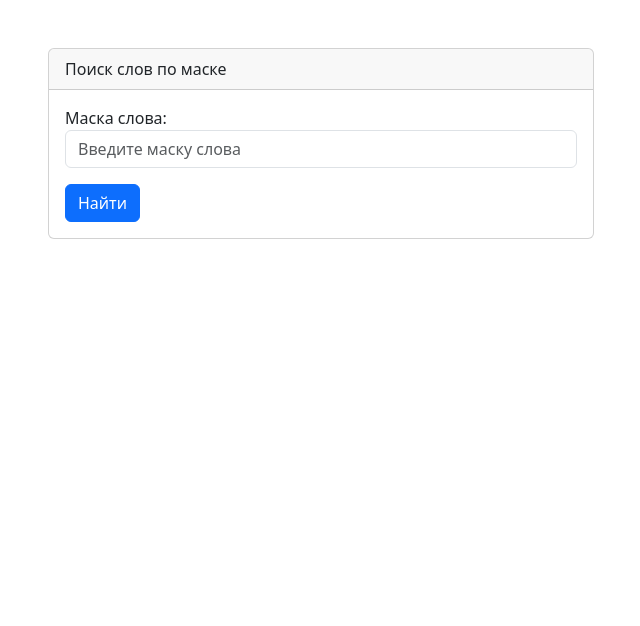
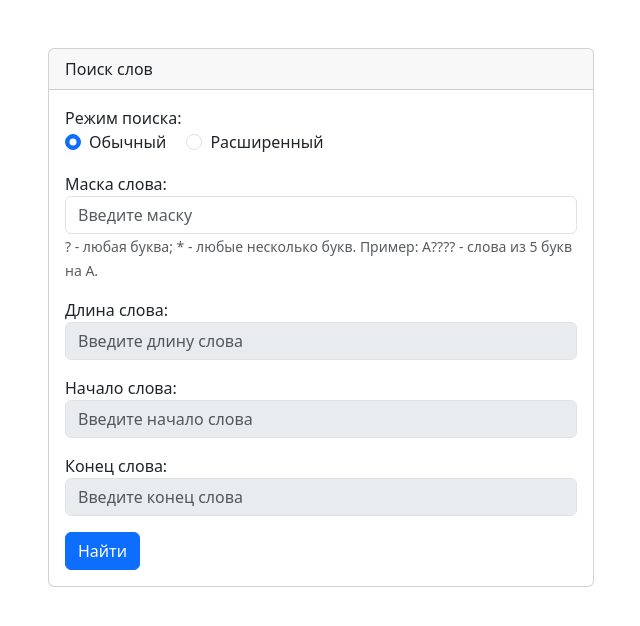
Before and after one commit to y0nkers/WordFinder, a PHP site: page / in a window 1280 px wide. Shown: the top 626 px of the page, without its empty margins (319-959 px from the left). Run offline with PHP 8.4, Linux system fonts and the light colour scheme.

Commit message:
Добавлен расширенный режим поиска (по параметрам), добавлена возможность выбора режима, улучшен обычный режим

```diff
--- a/index.html
+++ b/index.html
@@ -9,24 +9,32 @@
               crossorigin="anonymous">
     </head>
     <body>
-
         <div class="container mt-5">
             <div class="row justify-content-center">
                 <div class="col-md-6">
                     <div class="card">
-                        <div class="card-header">
-                            Поиск слов по маске
-                        </div>
+                        <div class="card-header">Поиск слов</div>
                         <div class="card-body">
                             <form method="POST" action="search.php">
                                 <div class="form-group mb-3">
+                                    <label>Режим поиска:</label><br>
+                                    <div class="form-check form-check-inline">
+                                        <input class="form-check-input" type="radio" name="mode" id="mode-normal" value="normal" onchange="checkForMode(this)" checked>
+                                        <label class="form-check-label" for="mode-normal">Обычный</label>
+                                    </div>
+                                    <div class="form-check form-check-inline">
+                                        <input class="form-check-input" type="radio" name="mode" id="mode-extended" value="extended" onchange="checkForMode(this)">
+                                        <label class="form-check-label" for="mode-extended">Расширенный</label>
+                                    </div>
+                                </div>
+                                <div class="form-group mb-3">
                                     <label for="mask">Маска слова:</label>
-                                    <input type="text" class="form-control" id="mask" name="mask"
-                                           placeholder="Введите маску слова">
+                                    <input type="text" class="form-control" id="mask" name="mask" placeholder="Введите маску">
+                                    <small id="maskHelp" class="form-text text-muted">? - любая буква; * - любые несколько букв. Пример: А???? - слова из 5 букв на А.</small>
                                 </div>
-                                <!--<div class="form-group mb-3">
+                                <div class="form-group mb-3">
                                     <label for="length">Длина слова:</label>
-                                    <input type="text" class="form-control" id="length" name="length" placeholder="Введите длину слова">
+                                    <input type="number" class="form-control" id="length" name="length" placeholder="Введите длину слова">
                                 </div>
                                 <div class="form-group mb-3">
                                     <label for="start">Начало слова:</label>
@@ -35,7 +43,7 @@
                                 <div class="form-group mb-3">
                                     <label for="end">Конец слова:</label>
                                     <input type="text" class="form-control" id="end" name="end" placeholder="Введите конец слова">
-                                </div>-->
+                                </div>
                                 <button type="submit" class="btn btn-primary">Найти</button>
                             </form>
                         </div>
@@ -49,40 +57,10 @@
             <div id="search-results"></div>
         </div>
 
-        <!--        <div class="container">
-                    <h1>Поиск слов в базе данных</h1>
-                    <form action="search.php" method="post">
-                        <div class="form-group">
-                            <label for="mask">Маска слова:</label>
-                            <input type="text" class="form-control" id="mask" name="mask" placeholder="Введите маску слова">
-                        </div>
-                        <button type="submit" class="btn btn-default">Найти слова</button>
-                    </form>
-                </div>-->
+        <!-- Bootstrap and jQuery scripts -->
+        <script src="https://cdn.jsdelivr.net/npm/bootstrap@5.3.0-alpha1/dist/js/bootstrap.bundle.min.js" integrity="sha384-w76AqPfDkMBDXo30jS1Sgez6pr3x5MlQ1ZAGC+nuZB+EYdgRZgiwxhTBTkF7CXvN" crossorigin="anonymous"></script>
+        <script src="https://code.jquery.com/jquery-3.6.3.min.js" integrity="sha256-pvPw+upLPUjgMXY0G+8O0xUf+/Im1MZjXxxgOcBQBXU=" crossorigin="anonymous"></script>
+        <script type="text/javascript" src="assets/js/main.js"></script>
 
-        <!-- Bootstrap and jQuery scripts -->
-        <script src="https://cdn.jsdelivr.net/npm/bootstrap@5.3.0-alpha1/dist/js/bootstrap.bundle.min.js"
-                integrity="sha384-w76AqPfDkMBDXo30jS1Sgez6pr3x5MlQ1ZAGC+nuZB+EYdgRZgiwxhTBTkF7CXvN"
-                crossorigin="anonymous"></script>
-        <script src="https://code.jquery.com/jquery-3.6.3.min.js"
-                integrity="sha256-pvPw+upLPUjgMXY0G+8O0xUf+/Im1MZjXxxgOcBQBXU=" crossorigin="anonymous"></script>
-
-        <script>
-            $(document).ready(function() {
-                // Отправляем данные формы на сервер
-                $("form").submit(function(event) {
-                    event.preventDefault(); // Отменяем стандартное поведение формы
-
-                    // Получаем введенную маску слова
-                    var search = $("#mask").val();
-
-                    // Отправляем AJAX-запрос на сервер
-                    $.post("search.php", {mask: search}, function(data) {
-                        // Выводим результаты запроса
-                        $("#search-results").html(data);
-                    });
-                });
-            });
-        </script>
     </body>
 </html>
```
Also changed, not shown: assets/js/main.js (added, +53 -0 lines), search.php (+15 -19 lines).
